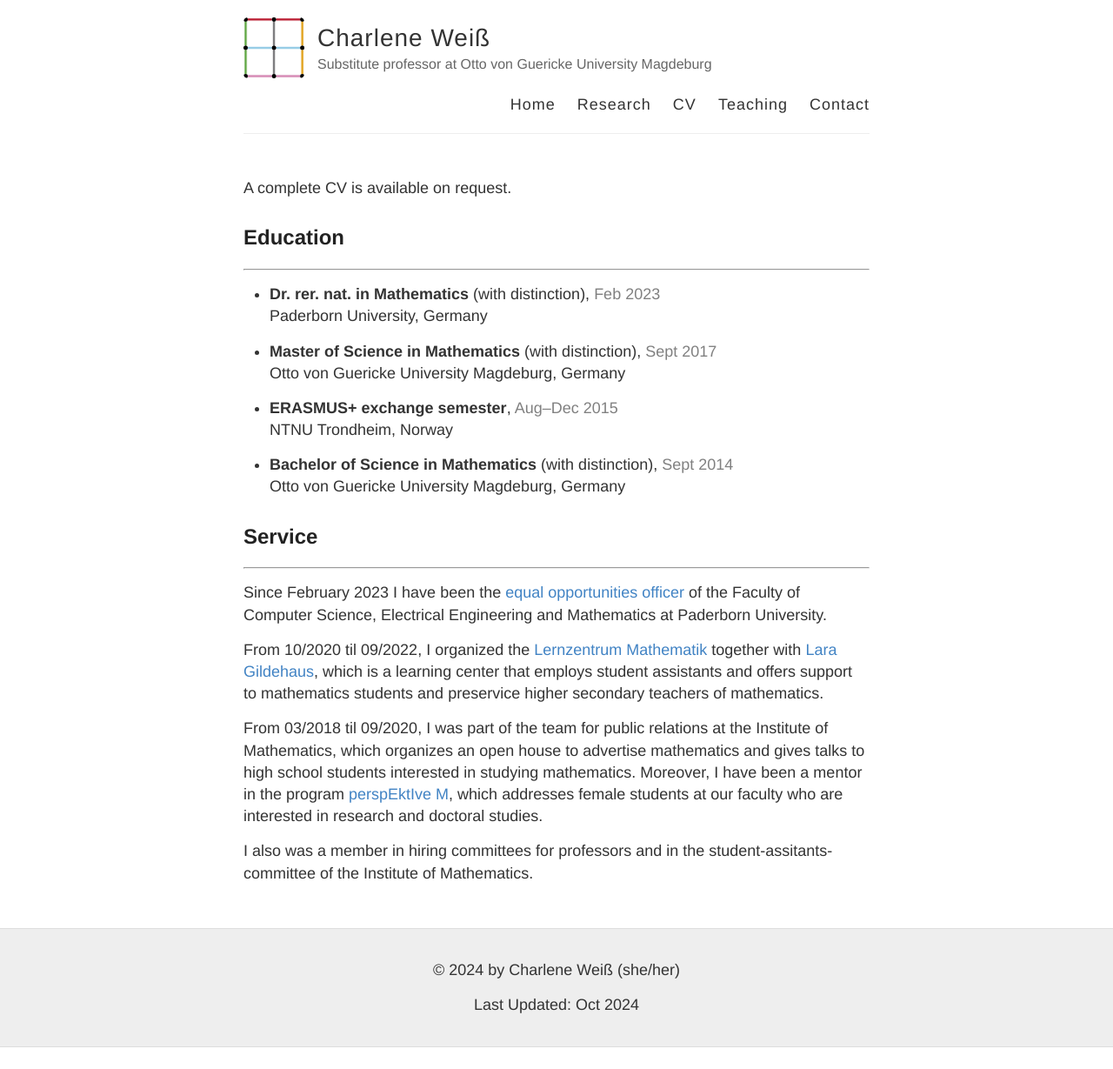
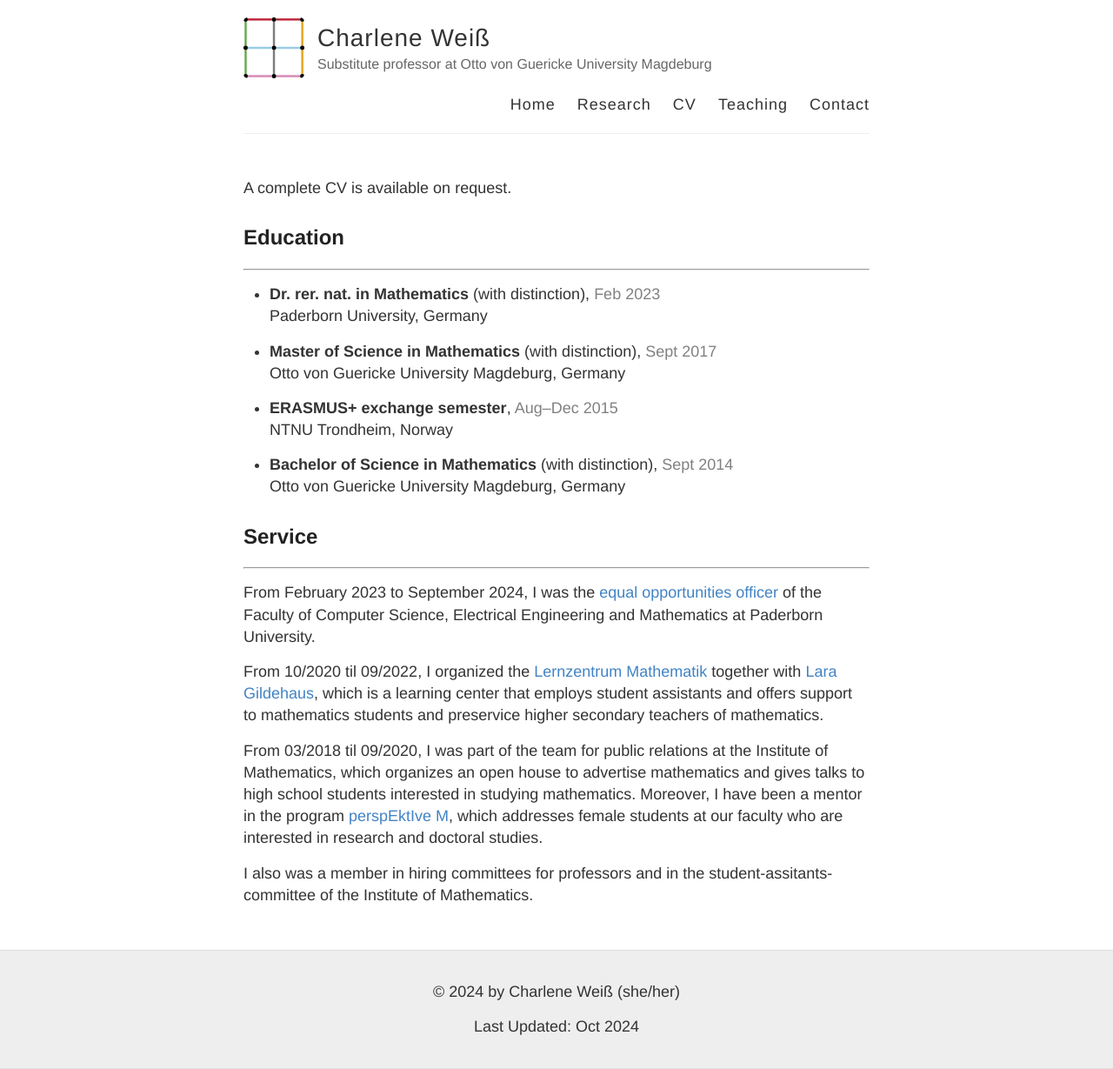
Before and after one commit to charleneweiss/charleneweiss.github.io, a Jekyll site: the page built from cv.md, in a window 1280 px wide. Shown: the whole page at 87% size. Built offline with Jekyll 4.4.1, drawn with Linux system fonts in a browser that asks for light colours; before the commit the page ends 1204 px from its top, so only the background shows below that.

Commit message:
Update cv.md

```diff
--- a/cv.md
+++ b/cv.md
@@ -26,7 +26,7 @@ Otto von Guericke University Magdeburg, Germany
 
 ## Service
 ____
-Since February 2023 I have been the [equal opportunities officer](https://www.eim.uni-paderborn.de/en/faculty/faculty/organisation/equal-opportunities-officer) of the Faculty of Computer Science, Electrical Engineering and Mathematics at Paderborn University.
+From February 2023 to September 2024, I was the [equal opportunities officer](https://www.eim.uni-paderborn.de/en/faculty/faculty/organisation/equal-opportunities-officer) of the Faculty of Computer Science, Electrical Engineering and Mathematics at Paderborn University.
 
 From 10/2020 til 09/2022, I organized the [Lernzentrum Mathematik](https://math.uni-paderborn.de/studium/lernzentrum-unterstuetzung-im-mathe-studium) together with [Lara Gildehaus](https://www.uni-paderborn.de/en/person/78771), which is a learning center that employs student assistants and offers support to mathematics students and preservice higher secondary teachers of mathematics.
 
```
